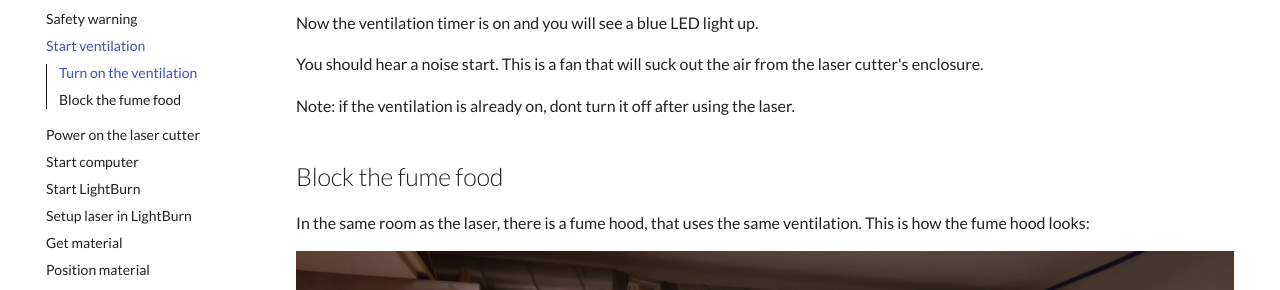
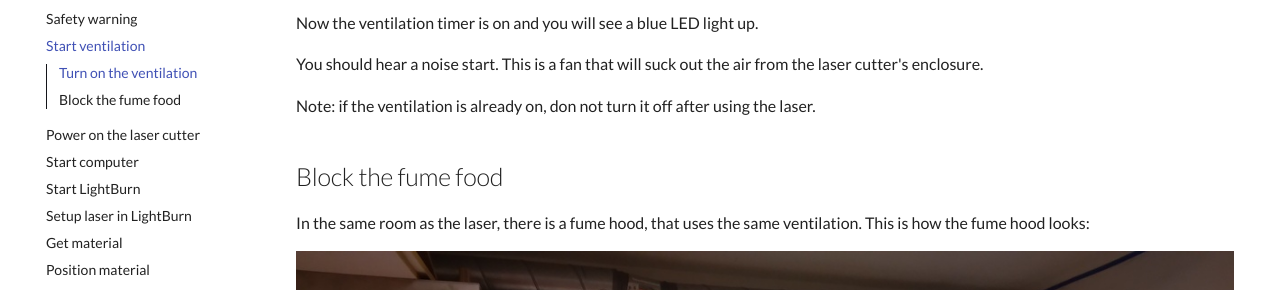
Before and after one commit to uppsala-makerspace/laser_cutter_guide, an MkDocs documentation site: the page built from docs/steps/start_ventilation.md, in a window 1280 px wide and 900 px high, scrolled down 2702 px. Shown: the part 164-454 px from the top of the window. Built offline with MkDocs 1.6.1 and Material for MkDocs 9.7.7, drawn with Linux system fonts in a browser that asks for light colours; comment, search, counter and statistics services are not loaded.

Commit message:
Update start_ventilation.md

```diff
--- a/docs/steps/start_ventilation.md
+++ b/docs/steps/start_ventilation.md
@@ -45,7 +45,7 @@ You should hear a noise start.
 This is a fan that will suck out the air from the laser cutter's
 enclosure.
 
-Note: if the ventilation is already on, dont turn it off after using the laser.
+Note: if the ventilation is already on, don not turn it off after using the laser.
 
 ## Block the fume food
 
```
